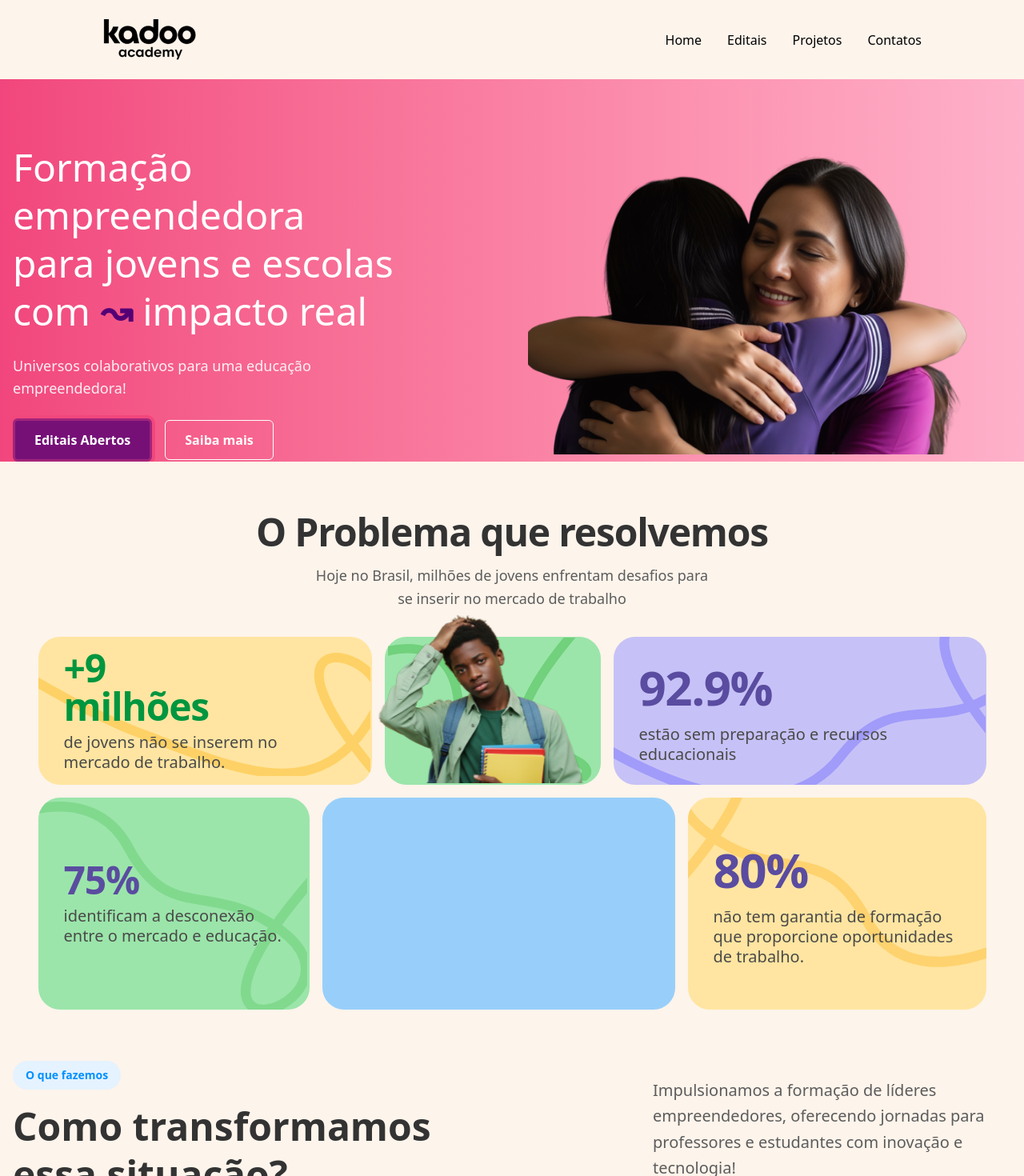
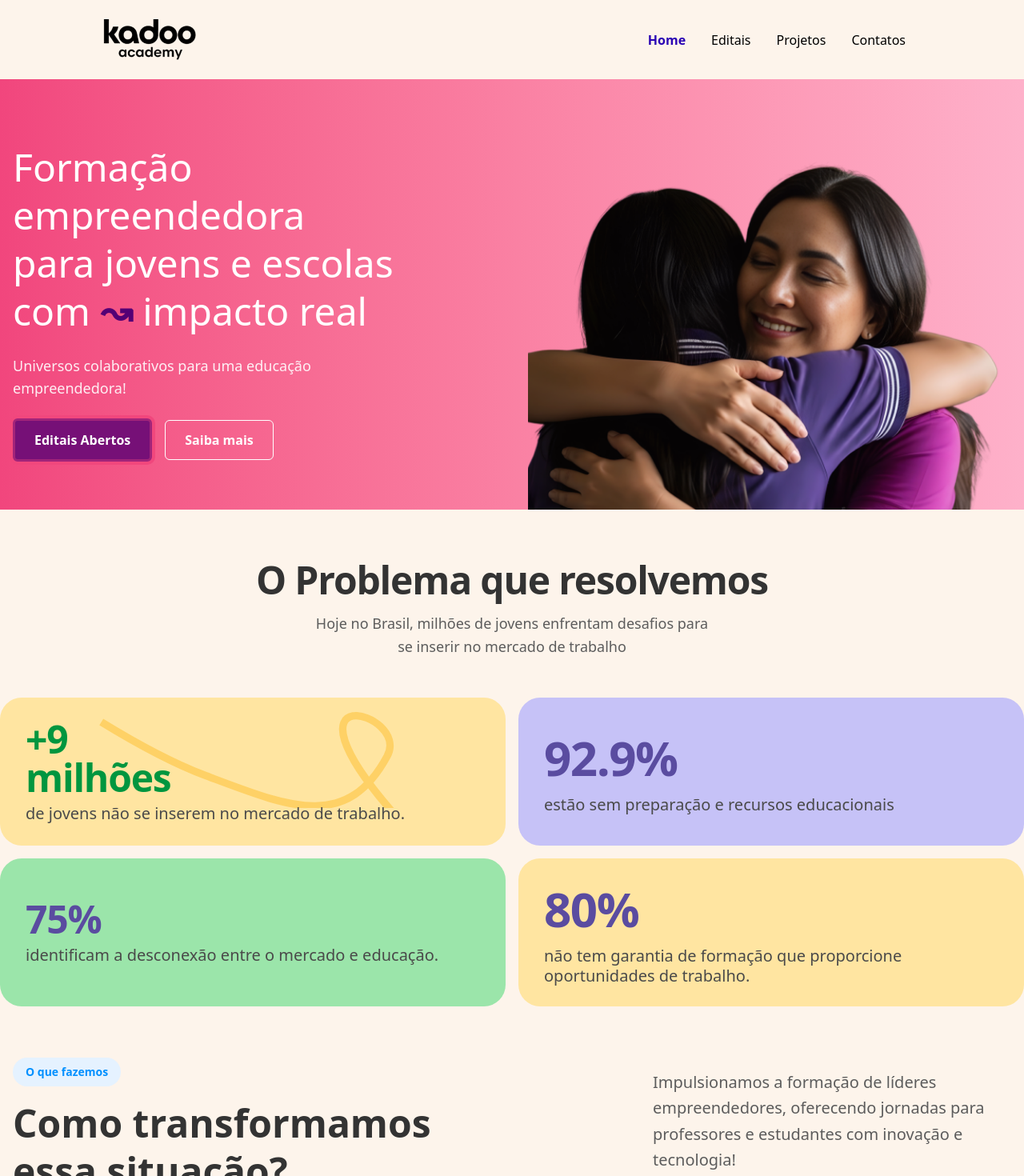
Before and after one commit to kadooeducation/landing-page, a Next.js app: page / in a window 1280 px wide. Shown: the top 1470 px of the page at 80% size. Built offline with nearby package versions, Linux system fonts and the light colour scheme; a web font is replaced by a local one.

Commit message:
fix: corrigindo responsivo do collapsible

```diff
--- a/app/globals.css
+++ b/app/globals.css
@@ -10,6 +10,8 @@
   --color-foreground: var(--foreground);
   --font-sans: var(--font-geist-sans);
   --font-mono: var(--font-geist-mono);
+
+  --color-purple-primary: #2A04B4;
 }
 
 @media (prefers-color-scheme: dark) {
--- a/app/page.tsx
+++ b/app/page.tsx
@@ -1,12 +1,11 @@
-import Image from "next/image";
 import PlataformSection from "@/src/components/Home/PlataformSection";
-import ProblemSection from "@/src/components/Home/ProblemSection";
 import PartnersSection from "@/src/components/Home/PartnersSection";
 import BannerSection from "@/src/components/Home/BannerSection";
-import SolutionsSection from "@/src/components/Home/SolutionsSection";
+import { SolutionsSection } from "@/src/components/Home/SolutionsSection";
 import Footer from "@/src/components/Home/Footer";
 
-export default function HomePage() {
+import { Header } from "@/presentation/shared/layout/components/header";
+import Image from "next/image";
 
 const parceiros = [
   { src: "logosecti.png", alt: "Governo do Maranhão" },
@@ -27,38 +26,80 @@ export default function HomePage() {
   { src: "/logos/cadimpacto.png", alt: "Cadimpacto" },
 ];
 
+export default function HomePage() {
   return (
     <main className="min-h-screen text-2 bg-[#FDF4EB]">
-
-      <header className="flex items-center justify-between px-32 py-6">
-        <Image
-          src="/logo.png"
-          alt="Logo da Kadoo Edu"
-          width={117}
-          height={51}
-        />
-        <nav className="flex gap-8">
-          <span>Home</span>
-          <span>Editais</span>
-          <span>Projetos</span>
-          <span>Contatos</span>
-        </nav>
-      </header>
+      <Header />
 
       <BannerSection />
 
-      <div className="max-w-7xl mx-auto flex flex-col items-center">
-
-        <section className="pt-16 pb-8 flex flex-col items-center px-4">
+      <div className="max-w-7xl mx-auto flex flex-col items-center px-8 md:px-5 lg:px-0">
+        <section className="pt-16 flex flex-col items-center w-full">
           <h2 className="text-3xl md:text-5xl font-semibold text-center mb-4 text-[#333333] tracking-tight">
             O Problema que resolvemos
           </h2>
           <p className="text-base md:text-lg text-center max-w-lg mx-auto text-[#5C5C5C] leading-relaxed">
-            Hoje no Brasil, milhões de jovens enfrentam desafios para se inserir no mercado de trabalho
+            Hoje no Brasil, milhões de jovens enfrentam desafios para se inserir
+            no mercado de trabalho
           </p>
+
+          <div className="grid grid-cols-1 md:grid-cols-2 lg:grid-cols-2 w-full gap-4 mt-12">
+            <div className="bg-[#FFE5A1] rounded-[27px] p-8 flex flex-col justify-center relative overflow-hidden h-[185px]">
+              <div className="absolute top-[10%] right-0 w-full  h-[120px] z-0 pointer-events-none">
+                <Image
+                  src="/Vector1.svg"
+                  alt="Elemento decorativo"
+                  fill
+                  className="hidden lg:block"
+                />
+              </div>
+              <div className="relative z-10">
+                <h3 className="text-[#00963F] text-4xl md:text-5xl font-semibold leading-none mb-2 tracking-tight">
+                  +9
+                  <br />
+                  milhões
+                </h3>
+                <p className="text-[#4A4A4A] text-lg md:text-xl leading-tight font-medium">
+                  de jovens não se inserem no mercado de trabalho.
+                </p>
+              </div>
+            </div>
+
+            <div className="bg-[#C6C2F7] rounded-[27px] p-8 flex flex-col justify-center relative overflow-hidden h-[185px]">
+              <div className="relative z-10">
+                <h3 className="text-[#5A4CA0] text-5xl md:text-6xl font-semibold leading-tight mb-2 tracking-tight">
+                  92.9%
+                </h3>
+                <p className="text-[#4A4A4A] text-lg md:text-xl leading-tight font-medium">
+                  estão sem preparação e recursos educacionais
+                </p>
+              </div>
+            </div>
+
+            <div className="bg-[#9BE5AA] rounded-[27px] p-8 flex flex-col justify-center relative overflow-hidden h-[185px]">
+              <div className="relative z-10">
+                <h3 className="text-[#5A4CA0] text-4xl md:text-5xl font-semibold leading-none mb-2 tracking-tight">
+                  75%
+                </h3>
+                <p className="text-[#4A4A4A] text-lg md:text-xl leading-tight font-medium">
+                  identificam a desconexão entre o mercado e educação.
+                </p>
+              </div>
+            </div>
+
+            <div className="bg-[#FFE5A1] rounded-[27px] p-8 flex flex-col justify-center relative overflow-hidden h-[185px]">
+              <div className="relative z-10">
+                <h3 className="text-[#5A4CA0] text-5xl md:text-6xl font-semibold leading-tight mb-2 tracking-tight">
+                  80%
+                </h3>
+                <p className="text-[#4A4A4A] text-lg md:text-xl leading-tight font-medium">
+                  não tem garantia de formação que proporcione oportunidades de
+                  trabalho.
+                </p>
+              </div>
+            </div>
+          </div>
         </section>
-
-        <ProblemSection />
 
         <SolutionsSection />
 
@@ -88,23 +129,18 @@ export default function HomePage() {
             Plataforma com tudo que você precisa
           </h2>
           <p className="text-base md:text-lg text-center max-w-lg mx-auto text-[#5C5C5C] leading-relaxed">
-            Uma plataforma web cheia de funcionalidades onde toda a jornada de pré-aceleração acontece!
+            Uma plataforma web cheia de funcionalidades onde toda a jornada de
+            pré-aceleração acontece!
           </p>
         </section>
 
         <PlataformSection />
 
-        <PartnersSection
-          title="Parceiros estratégicos"
-          items={parceiros}
-        />
+        <PartnersSection title="Parceiros estratégicos" items={parceiros} />
 
-        <PartnersSection
-          title="Apoiadores e programas"
-          items={apoiadores}
-        />
+        <PartnersSection title="Apoiadores e programas" items={apoiadores} />
+      </div>
 
-      </div>
       <Footer />
     </main>
   );
--- a/package.json
+++ b/package.json
@@ -10,6 +10,7 @@
   },
   "dependencies": {
     "install": "^0.13.0",
+    "lucide-react": "^0.554.0",
     "next": "16.0.3",
     "react": "19.2.0",
     "react-dom": "19.2.0"
--- /dev/null
+++ b/presentation/shared/layout/components/header.tsx
@@ -0,0 +1,73 @@
+import { Menu } from "lucide-react";
+import Image from "next/image";
+
+export function Header() {
+  return (
+    <header>
+        <nav className="flex items-center justify-between px-4 py-4 sm:px-8 lg:px-32 lg:py-6">
+          <Image
+            src="/logo.png"
+            alt="Logo da Kadoo Edu"
+            width={117}
+            height={51}
+          />
+
+          <div className="md:hidden">
+            <input id="menu-toggle" type="checkbox" className="peer hidden" />
+            <label htmlFor="menu-toggle" className="cursor-pointer">
+              <Menu className="w-6 h-6" />
+            </label>
+
+            <div className="peer-checked:top-18 absolute bg-[#FDF4EB] min-h-[60vh] left-0 -top-full w-full flex items-center justify-center px-5 z-10">
+              <ul className="flex flex-col items-center gap-8">
+                <li>
+                  <a
+                    href="#"
+                    className="text-purple-primary font-semibold text-2xl"
+                  >
+                    Home
+                  </a>
+                </li>
+                <li>
+                  <a href="#" className="text-2xl">
+                    Editais
+                  </a>
+                </li>
+                <li>
+                  <a href="#" className="text-2xl">
+                    Projetos
+                  </a>
+                </li>
+                <li>
+                  <a href="#" className="text-2xl">
+                    Contatos
+                  </a>
+                </li>
+              </ul>
+            </div>
+          </div>
+
+          <div className="hidden md:block">
+            <div className="md:static md:min-h-fit md:w-auto flex items-center px-5">
+              <ul className="flex md:flex-row items-center md:gap-8">
+                <li>
+                  <a href="#" className="text-purple-primary font-semibold">
+                    Home
+                  </a>
+                </li>
+                <li>
+                  <a href="#">Editais</a>
+                </li>
+                <li>
+                  <a href="#">Projetos</a>
+                </li>
+                <li>
+                  <a href="#">Contatos</a>
+                </li>
+              </ul>
+            </div>
+          </div>
+        </nav>
+      </header>
+  )
+}
--- a/src/components/Home/BannerSection.tsx
+++ b/src/components/Home/BannerSection.tsx
@@ -2,10 +2,10 @@ import Image from "next/image";
 
 export default function BannerSection() {
   return (
-        <section className="relative overflow-hidden bg-gradient-to-r from-[#F1467D] to-[#FEB1CA] text-white">
-            <div className="container mx-auto px-4 pt-20 pb-16 lg:pb-0 relative">
-                <article className="grid grid-cols-1 lg:grid-cols-2 items-center gap-10">
-                    <div className="space-y-6 max-w-lg">
+    <section className="bg-linear-to-r from-[#F1467D] to-[#FEB1CA] text-white">
+      <div className="max-w-7xl mx-auto px-4 pt-20 pb-16 lg:pb-0 relative">
+        <div className="relative grid grid-cols-1 lg:grid-cols-2 items-center gap-10">
+          <div className="space-y-6 max-w-lg mb-15">
             <h1 className="text-4xl lg:text-5xl leading-tight">
               Formação empreendedora <br />
               para jovens e escolas <br />
@@ -33,17 +33,17 @@ export default function BannerSection() {
             </div>
           </div>
 
-                    <div className="relative hidden lg:block h-[380px] w-full">
+          <div className="mt-auto relative hidden lg:block h-[440px] w-full">
             <Image
               src="/people.png"
               alt="Imagem de pessoas"
               fill
-                            className="object-cover object-center"
+              className="aboslute object-cover object-center"
               quality={100}
               priority
             />
           </div>
-                </article>
+        </div>
       </div>
     </section>
   );
--- a/src/components/Home/SolutionsSection.tsx
+++ b/src/components/Home/SolutionsSection.tsx
@@ -1,51 +1,47 @@
 import SolutionCard from "./SolutionCard";
 
-export default function SolutionsSection() {
-  // Dados dos cards para facilitar a manutenção
-  const cardsData = [
+ const cardsData = [
     {
-      imageSrc: "/card1.png", // Garanta que esta imagem existe na pasta public
+      imageSrc: "/card1.png",
       tag: "Transformação",
       title: "Transformamos Ideias",
       description: "Ajudamos jovens a transformar ideias em projetos viáveis, criando as bases para futuras startups e iniciativas de impacto."
     },
     {
-      imageSrc: "/card2.png", // Garanta que esta imagem existe na pasta public
+      imageSrc: "/card2.png",
       tag: "Conexão",
-      title: "Conectamos <br/>Escolas", // Usando <br/> para quebra de linha
+      title: "Conectamos <br/>Escolas",
       description: "Ligamos escolas a empresas, investidores, ONGs, institutos e OSCs para ampliar oportunidades, parcerias e experiências formativas."
     },
     {
-      imageSrc: "/card3.png", // Garanta que esta imagem existe na pasta public
+      imageSrc: "/card3.png",
       tag: "Aprendizado",
       title: "Potencializamos o Aprendizado",
       description: "Impulsionamos o aprendizado com metodologias ativas que colocam jovens como protagonistas do próprio desenvolvimento."
     }
   ];
 
+export function SolutionsSection() {
   return (
-    <section className="w-full py-16 px-4">
-      <div className="max-w-7xl mx-auto flex flex-col gap-12">
+    <section className="w-full pt-16 px-4">
 
-        {/* Cabeçalho da Seção */}
         <div className="grid grid-cols-1 md:grid-cols-2 gap-8 items-center">
           <div>
             <span className="inline-block text-sm font-semibold bg-[#E5F2FF] text-[#0090FF] px-4 py-2 rounded-full mb-4">
               O que fazemos
             </span>
 
-            <h2 className="text-4xl md:text-5xl font-semibold leading-tight text-[#333]">
+            <h2 className="text-4xl md:text-5xl font-semibold leading-tight text-[#333] mb-7">
               Como transformamos<br />essa situação?
             </h2>
           </div>
 
-          <p className="text-xl text-[#5C5C5C] leading-relaxed md:max-w-md md:ml-auto">
+          <p className="text-xl text-[#5C5C5C] mb-10 leading-relaxed md:max-w-md md:ml-auto">
             Impulsionamos a formação de líderes empreendedores, oferecendo jornadas
             para professores e estudantes com inovação e tecnologia!
           </p>
         </div>
 
-        {/* Grid de Cards */}
         <div className="grid grid-cols-1 md:grid-cols-3 gap-8">
           {cardsData.map((card, index) => (
             <SolutionCard
@@ -58,7 +54,6 @@ export default function SolutionsSection() {
           ))}
         </div>
 
-      </div>
     </section>
   );
 }
```
Also changed, not shown: src/components/Home/PlataformSection.tsx (+49 -20 lines), src/components/Home/ProblemSection.tsx (+5 -9 lines), 1 other file (tests, documents, lock files or other folders). Lines whose indentation alone changed are shown as unchanged.
